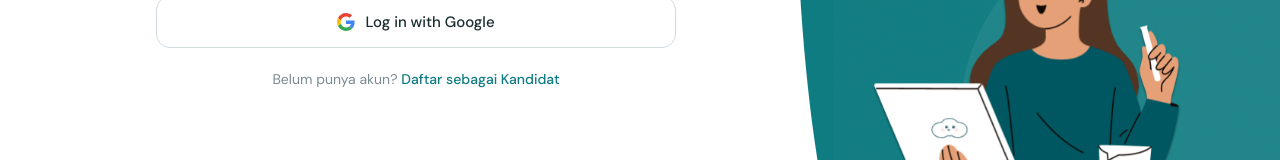
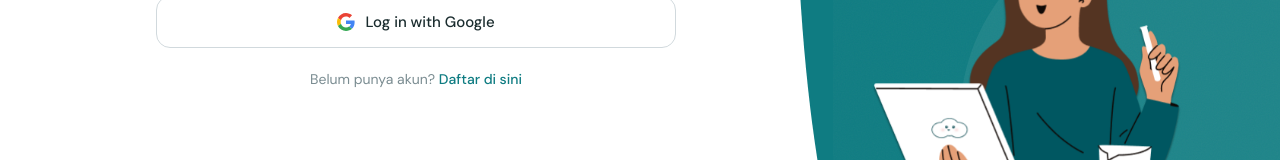
Before and after one commit to nessorrowz/19MJ, a React (Vite) app in the folder FE/: page /login in a window 1280 px wide. Shown: the part 562-722 px from the top of the page. Built offline with nearby package versions, Linux system fonts and the light colour scheme; no server answers.

Commit message:
style(auth): update login link text to 'Daftar di sini'

```diff
--- a/FE/src/pages/Login.jsx
+++ b/FE/src/pages/Login.jsx
@@ -114,7 +114,7 @@ export default function Login() {
           </button>
 
           <div className="bottom-link">
-            Belum punya akun? <Link to="/register">Daftar sebagai Kandidat</Link>
+            Belum punya akun? <Link to="/register">Daftar di sini</Link>
           </div>
         </form>
       </div>
```
